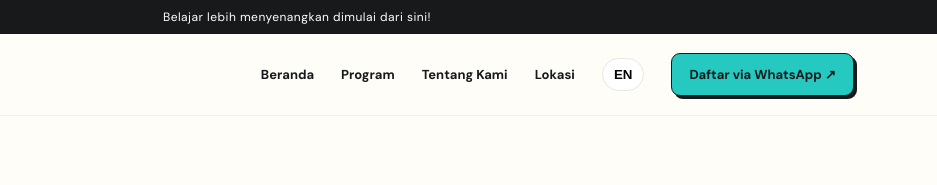
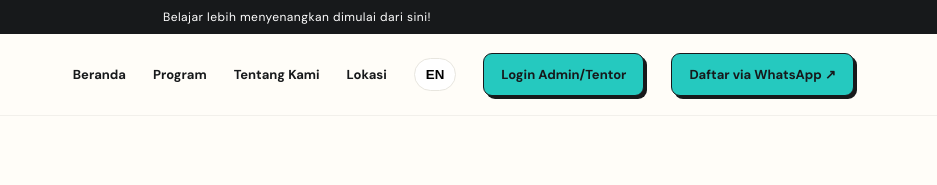
Before and after one commit to BimbelFun/bimbelfun-website, a plain HTML site: page index.html in a window 1280 px wide. Shown: the top 185 px of the page, 343-1280 px from the left. Drawn offline with Linux system fonts and the light colour scheme.

Commit message:
Add Admin/Tentor portal link

```diff
--- a/index.html
+++ b/index.html
@@ -22,6 +22,7 @@
       <a href="#about" data-id="nav-about">Tentang Kami</a>
       <a href="#location" data-id="nav-location">Lokasi</a>
       <button class="lang-toggle" id="langToggle" type="button">EN</button>
+      <a class="nav-cta" href="portal.html">Login Admin/Tentor</a>
       <a class="nav-cta" href="https://wa.me/6285801183555?text=Halo%20BIMBEL%20FUN%2C%20saya%20ingin%20bertanya%20tentang%20pendaftaran." target="_blank" rel="noopener">Daftar via WhatsApp ↗</a>
     </nav>
   </header>
```
